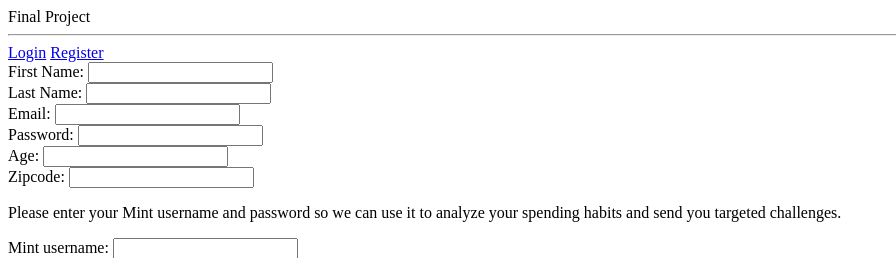
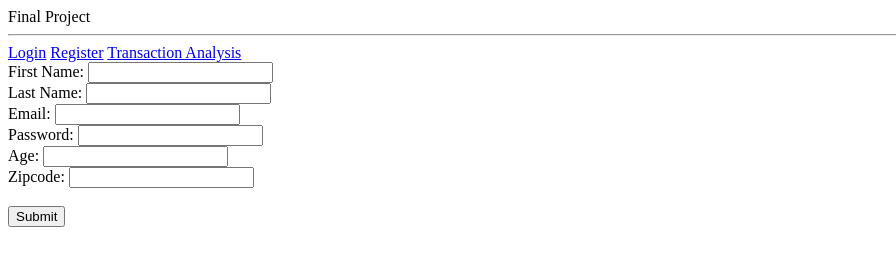
Before and after one commit to apromessi/Save-to-Give, a Flask app: page /register in a window 1280 px wide. Shown: the top 258 px of the page, without its empty margins (0-896 px from the left). Run offline with Flask 2, Linux system fonts and the light colour scheme; some libraries are stand-ins or nearby versions.

Commit message:
set up transaction analysis - form to gather mint authentication info from user and get transactions but not store them

```diff
--- a/model.py
+++ b/model.py
@@ -13,11 +13,10 @@ class User(db.Model):
     firstname = db.Column(db.String(50))
     lastname = db.Column(db.String(50))
     email = db.Column(db.String(64), nullable = False)
-    mint_username = db.Column(db.String(64))
+    # mint_username = db.Column(db.String(64))
     password = db.Column(db.String(40), nullable = False)
     zipcode = db.Column(db.String(15)) # placeholder for now - in case location analysis later
     age = db.Column(db.Integer) # placeholder for now - in case demographic analysis later
-    # removed mint password from database - intead going to try and use keychain
 
     def accepted_challenge_info(self, user_id):
         """Provides all relevant info about users current and completed challenges.
--- a/server.py
+++ b/server.py
@@ -9,7 +9,7 @@ from flask_debugtoolbar import DebugToolbarExtension
 
 from model import (User, Challenge, Accepted_Challenge, Donation, Transaction,
                     Organization, Progress_Update, connect_to_db, db)
-from transaction_analysis import load_transactions
+from transaction_analysis import get_transactions
 
 
 app = Flask(__name__)
@@ -82,22 +82,17 @@ def registration_form():
         age = request.form["age"]
         zipcode = request.form["zipcode"]
 
-        mint_username = request.form["mint_username"]
-        mint_password = request.form["mint_password"]
-
         if User.query.filter(User.email == email).first():
             flash("Hmm...we already have your email account on file. Please log in.")
             return redirect("/login")
         else:
             new_user = User(firstname = firstname, lastname = lastname, email = email,
-                            password = password, mint_username = mint_username,
-                            age = age, zipcode = zipcode)
+                            password = password, age = age, zipcode = zipcode)
             db.session.add(new_user)
             db.session.commit()
 
             session["login"] = email
-            keyring.set_password("system", mint_username, mint_password)
-            load_transactions(mint_username)
+            # keyring.set_password("system", mint_username, mint_password)
 
             flash("Thanks for creating an account!")
             return redirect("/")
@@ -168,14 +163,31 @@ def challenge_builder_step3(donation_amt):
     return jsonify(donation_objects = donation_objects_dicts)
 
 
-@app.route("/transaction_analysis")
+@app.route("/mint_authentication")
+def mint_authentication():
+    """Collect mint username and password"""
+
+    # if mint username/password is not already in keyring, show a form and ask user if they
+    # want to enter their info and have their transactions analyzed
+    # if they go to transaction analysis link and password is already in keyring, redirect
+    # to transaction analysis page
+
+    return render_template('mint_authentication.html')
+
+
+@app.route("/transaction_analysis", methods = ["POST"])
 def display_transaction_analysis():
     """Scrapes data from Mint account and displays an analysis of transactions by category.
         Identfies places where User spends more money than necessary - ratio of "groceries"
         to "restaurants", search for key words like "Starbucks" or "cafe". Could also focus on week by week.
         Finds relevant challenges and displays challenge info for User, along with "Accept" buttons"""
 
-    return "Graph of transactions, challenge info."
+    mint_username = request.form["mint_username"]
+    mint_password = request.form["mint_password"]
+
+    print get_transactions(mint_username, mint_password), '$$$$$$$$$$'
+
+    return render_template('transaction_analysis.html')
 
 
 @app.route("/profile", methods=["GET", "POST"])
@@ -196,14 +208,12 @@ def profile():
         donation_id = db.session.query(Donation.donation_id).filter(
                             Donation.donation_item == donation_item).one()
         accepted_at = datetime.datetime.now(tzlocal())
-        # completed_at = datetime.datetime.now() + datetime.timedelta(days = 2)
 
         accepted_challenge = Accepted_Challenge(user_id = a_user.user_id,
                                                 challenge_id = challenge_id[0],
                                                 donation_id = donation_id[0],
                                                 accepted_qty = qty,
                                                 accepted_at = accepted_at)
-                                                # completed_at = completed_at)
 
         db.session.add(accepted_challenge)
         db.session.commit()
@@ -316,7 +326,6 @@ def update_progress():
     total_progress = ac_obj.calculate_total_progress()
     print total_progress
     ac_obj.determine_completion()
-    print ac_obj.completed_at, "****************************"
 
     db.session.commit()
 
--- a/templates/base.html
+++ b/templates/base.html
@@ -19,6 +19,8 @@
     <a href="/register">Register</a>
   {% endif %}
 
+  <a href="/mint_authentication">Transaction Analysis</a>
+
   {% with messages = get_flashed_messages() %}
       {% for message in messages %}
           <div class="flashes">{{ message }}</div>
--- a/templates/register.html
+++ b/templates/register.html
@@ -13,10 +13,9 @@
     <label>Email:
         <input type="text" name="email">
     </label><br>
-    <!-- include a note - this must match your Mint username -->
 
     <label>Password:
-        <input type="text" name="password">
+        <input type="password" name="password">
     </label><br>
 
     <label>Age:
@@ -25,20 +24,6 @@
 
     <label>Zipcode:
         <input type="text" name="zipcode">
-    </label><br>
-
-<p>Please enter your Mint username and password so we can use it to analyze your spending habits and send you targeted challenges.</p>
-
-    <label>Mint username:
-        <input type="text" name="mint_username">
-    </label><br>
-
-    <label>Mint password:
-        <input type="text" name="mint_password">
-    </label><br><br>
-
-    <label>
-        <input type="radio" name="opt_out" value="true">I'm nervous about letting you see my financial information, and I would prefer to select challenges myself.
     </label><br><br>
 
     <input type="Submit">
```
Also changed, not shown: transaction_analysis.py (+33 -17 lines), secrets.db.
